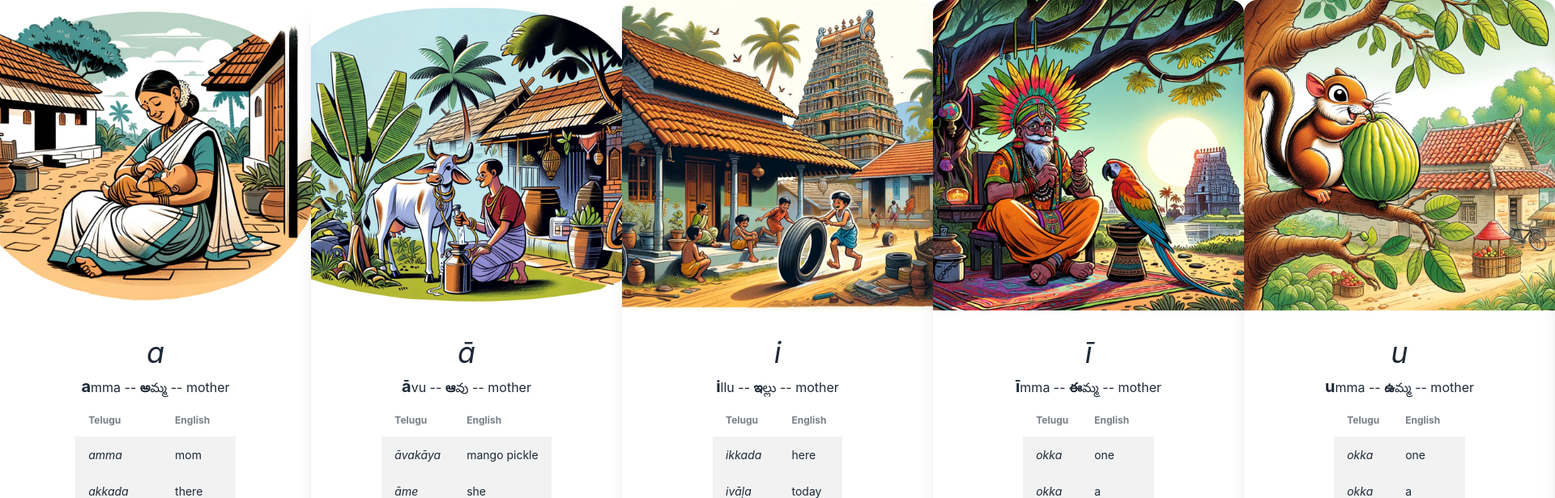
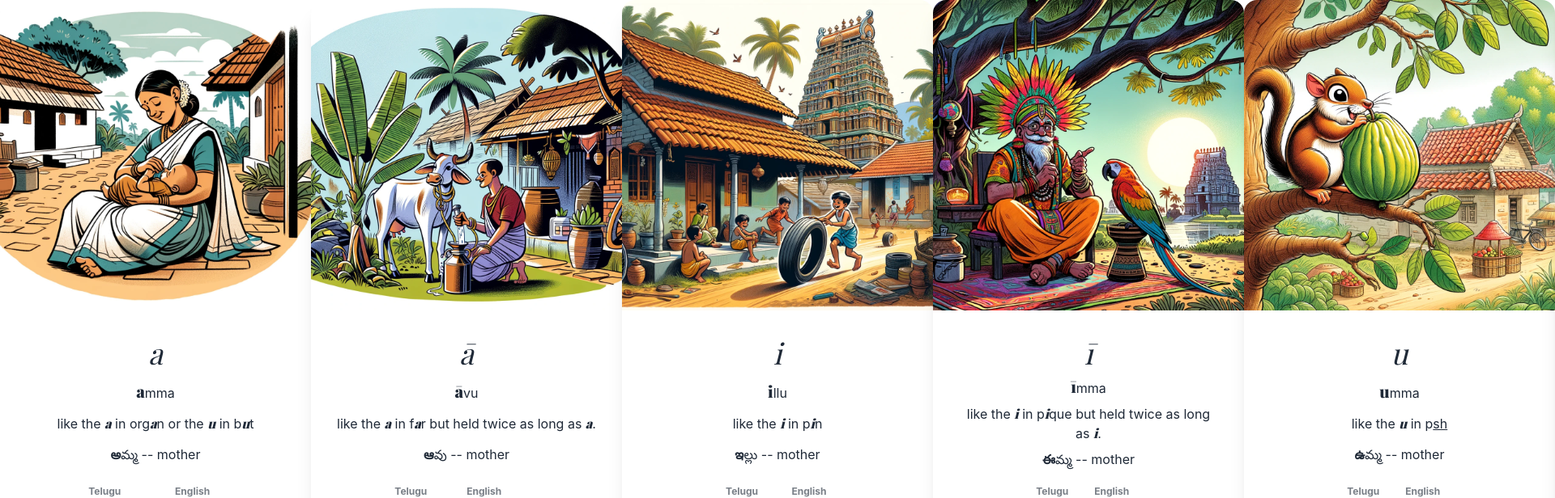
Before and after one commit to kesava/telugulingo, a React (Create React App) app: page / in a window 1280 px wide. Shown: the top 616 px of the page at 81% size, 1920 px wide, since content can reach past the window. Built offline with nearby package versions, Linux system fonts and the light colour scheme.

Commit message:
added pronunciation

```diff
--- a/src/components/card.jsx
+++ b/src/components/card.jsx
@@ -4,7 +4,9 @@ export default function Card({character}) {
             <figure><img src={character.image} alt={character.iast.sound}/></figure>
             <div className="card-body items-center text-center">
                 <p className="sound text-4xl italic">{character.iast.sound}</p>
-                <p>{character.iast.beginning}<b className="text-xl">{character.iast.sound}</b>{character.iast.end} -- {character.telugu.beginning}<b>{character.telugu.sound}</b>{character.telugu.end} -- {character.meaning}</p>
+                <p className="pronunciation">{character.iast.beginning}<b className="text-xl">{character.iast.sound}</b>{character.iast.end}</p>
+                <p className="pronunciation" dangerouslySetInnerHTML={{__html: character.pronunciation}}></p>
+                <p>{character.telugu.beginning}<b>{character.telugu.sound}</b>{character.telugu.end} -- {character.meaning}</p>
 
                 <div className="overflow-x-auto">
                     <table className="table">
--- a/src/data/lesson1.js
+++ b/src/data/lesson1.js
@@ -47,7 +47,8 @@ export const varnamala = {
             },
             "image": "./images/lesson1/a.WEBP",
             "sound": "./sounds/lesson1/a.mp3",
-            "meaning": "mother"
+            "meaning": "mother",
+            "pronunciation": "like the <i>a</i> in org<i>a</i>n or the <i>u</i> in b<i>u</i>t",
         }, {
             "id": 2,
             "iast": {
@@ -95,7 +96,9 @@ export const varnamala = {
             "image": "./images/lesson1/aa.WEBP",
             "sound": "./sounds/lesson1/aa.mp3",
             "meaning": "mother",
-            "notes": ""
+            "notes": "",
+            "pronunciation": "like the <i>a</i> in f<i>a</i>r but held twice as long as <i>a</i>."
+
         }, {
             "id": 3,
             "iast": {
@@ -143,7 +146,8 @@ export const varnamala = {
             "image": "./images/lesson1/i.WEBP",
             "sound": "./sounds/lesson1/i.mp3",
             "meaning": "mother",
-            "notes": ""
+            "notes": "",
+            "pronunciation": "like the <i>i</i> in p<i>i</i>n"
         }, {
             "id": 4,
             "iast": {
@@ -191,7 +195,8 @@ export const varnamala = {
             "image": "./images/lesson1/ee.WEBP",
             "sound": "./sounds/lesson1/ee.mp3",
             "meaning": "mother",
-            "notes": ""
+            "notes": "",
+            "pronunciation": "like the <i>i</i> in p<i>i</i>que but held twice as long as <i>i</i>."
         }, {
             "id": 5,
             "iast": {
@@ -239,7 +244,8 @@ export const varnamala = {
             "image": "./images/lesson1/u.WEBP",
             "sound": "./sounds/lesson1/u.mp3",
             "meaning": "mother",
-            "notes": ""
+            "notes": "",
+            "pronunciation": "like the <i>u</i> in p<u>sh"
         }, {
             "id": 6,
             "iast": {
@@ -287,7 +293,8 @@ export const varnamala = {
             "image": "./images/lesson1/oo.WEBP",
             "sound": "./sounds/lesson1/oo.mp3",
             "meaning": "mother",
-            "notes": ""
+            "notes": "",
+            "pronunciation": "like the <i>u</i> in r<i>u</i>le but held twice as long as <i>u</i>"
         }, {
             "id": 7,
             "iast": {
@@ -335,7 +342,8 @@ export const varnamala = {
             "image": "./images/lesson1/ru.WEBP",
             "sound": "./sounds/lesson1/ru.mp3",
             "meaning": "mother",
-            "notes": ""
+            "notes": "",
+            "pronunciation": "like the <i>ri</i> in <i>Ri</i>ta"
         }, {
             "id": 8,
             "iast": {
@@ -383,7 +391,8 @@ export const varnamala = {
             "image": "./images/lesson1/roo.WEBP",
             "sound": "./sounds/lesson1/roo.mp3",
             "meaning": "mother",
-            "notes": ""
+            "notes": "",
+            "pronunciation": "like the <i>ri</i> in <i>Ri</i>ta but held twice as long as <i>ri</i>"
         }, {
             "id": 9,
             "iast": {
@@ -431,7 +440,8 @@ export const varnamala = {
             "image": "./images/lesson1/lu.WEBP",
             "sound": "./sounds/lesson1/lu.mp3",
             "meaning": "mother",
-            "notes": ""
+            "notes": "",
+            "pronunciation": "like <i>lree</i>"
         }, {
             "id": 10,
             "iast": {
@@ -479,7 +489,8 @@ export const varnamala = {
             "image": "./images/lesson1/loo.WEBP",
             "sound": "./sounds/lesson1/loo.mp3",
             "meaning": "mother",
-            "notes": ""
+            "notes": "",
+            "pronunciation": "like <i>lree</i> but held twice as long as <i>lree</i>"
         }, {
             "id": 11,
             "iast": {
@@ -527,11 +538,60 @@ export const varnamala = {
             "image": "./images/lesson1/e.WEBP",
             "sound": "./sounds/lesson1/e.mp3",
             "meaning": "mother",
-            "notes": ""
+            "notes": "",
+            "pronunciation": "like the <i>e</i> in th<i>e</i>y"
         }, {
             "id": 12,
             "iast": {
                 "beginning": "",
+                "sound": "ē",
+                "end": "mma"
+            },
+            "ipa": {
+                "beginning": "",
+                "sound": "əi",
+                "end": "mma"
+            },
+            "sanskrit": {
+                "beginning": "",
+                "sound": "ऐ",
+                "end": "म्म"
+            },
+            "english": {
+                "beginning": "",
+                "sound": "ye",
+                "end": "mma"
+            },
+            "telugu": {
+                "beginning": "",
+                "sound": "ऐ",
+                "end": "మ్మ",
+                "examples": [
+                    [
+                        "okka", "one"
+                    ],
+                    [
+                        "okka", "a"
+                    ],
+                    [
+                        "okka", "an"
+                    ],
+                    ["okka", "a certain"]
+                ]
+            },
+            "kannada": {
+                "beginning": "",
+                "sound": "ऐ",
+                "end": "ಮ್ಮ"
+            },
+            "image": "./images/lesson1/ye.WEBP",
+            "sound": "./sounds/lesson1/ye.mp3",
+            "meaning": "mother",
+            "notes": ""
+        }, {
+            "id": 13,
+            "iast": {
+                "beginning": "",
                 "sound": "ai",
                 "end": "mma"
             },
@@ -542,42 +602,43 @@ export const varnamala = {
             },
             "sanskrit": {
                 "beginning": "",
+                "sound": "ऐ", // not existant in sanskit
+                "end": "म्म"
+            },
+            "english": {
+                "beginning": "",
+                "sound": "ye",
+                "end": "mma"
+            },
+            "telugu": {
+                "beginning": "",
+                "sound": "ye",
+                "end": "మ్మ",
+                "examples": [
+                    [
+                        "okka", "one"
+                    ],
+                    [
+                        "okka", "a"
+                    ],
+                    [
+                        "okka", "an"
+                    ],
+                    ["okka", "a certain"]
+                ]
+            },
+            "kannada": {
+                "beginning": "",
                 "sound": "ऐ",
-                "end": "म्म"
-            },
-            "english": {
-                "beginning": "",
-                "sound": "ai",
-                "end": "mma"
-            },
-            "telugu": {
-                "beginning": "",
-                "sound": "ऐ",
-                "end": "మ్మ",
-                "examples": [
-                    [
-                        "okka", "one"
-                    ],
-                    [
-                        "okka", "a"
-                    ],
-                    [
-                        "okka", "an"
-                    ],
-                    ["okka", "a certain"]
-                ]
-            },
-            "kannada": {
-                "beginning": "",
-                "sound": "ऐ",
-                "end": "ಮ್ಮ"
-            },
-            "image": "./images/lesson1/ai.WEBP",
-            "sound": "./sounds/lesson1/ai.mp3",
-            "meaning": "mother",
-            "notes": ""
-        }, {
-            "id": 13,
+                "end": "ಮ್ಮ"
+            },
+            "image": "./images/lesson1/ye.WEBP",
+            "sound": "./sounds/lesson1/ye.mp3",
+            "meaning": "mother",
+            "notes": "",
+            "pronunciation": "like the <i>e</i> in th<i>e</i>re, but held twice as long as <i>e</i>"
+        }, {
+            "id": 14,
             "iast": {
                 "beginning": "",
                 "sound": "o",
@@ -623,9 +684,59 @@ export const varnamala = {
             "image": "./images/lesson1/o.WEBP",
             "sound": "./sounds/lesson1/o.mp3",
             "meaning": "mother",
-            "notes": ""
-        }, {
-            "id": 14,
+            "notes": "",
+            "pronunciation": "like the <i>o</i> in g<i>o</i>"
+        }, {
+            "id": 15,
+            "iast": {
+                "beginning": "",
+                "sound": "ō",
+                "end": "mma"
+            },
+            "ipa": {
+                "beginning": "",
+                "sound": "əi",
+                "end": "mma"
+            },
+            "sanskrit": {
+                "beginning": "",
+                "sound": "ऐ", // not existant in sanskit
+                "end": "म्म"
+            },
+            "english": {
+                "beginning": "",
+                "sound": "o",
+                "end": "mma"
+            },
+            "telugu": {
+                "beginning": "",
+                "sound": "ऐ",
+                "end": "మ్మ",
+                "examples": [
+                    [
+                        "okka", "one"
+                    ],
+                    [
+                        "okka", "a"
+                    ],
+                    [
+                        "okka", "an"
+                    ],
+                    ["okka", "a certain"]
+                ]
+            },
+            "kannada": {
+                "beginning": "",
+                "sound": "ऐ",
+                "end": "ಮ್ಮ"
+            },
+            "image": "./images/lesson1/ye.WEBP",
+            "sound": "./sounds/lesson1/ye.mp3",
+            "meaning": "mother",
+            "notes": "",
+            "pronunciation": "like the <i>o</i> in p<i>e</i>pe, but held twice as long as <i>o</i>"
+        }, {
+            "id": 16,
             "iast": {
                 "beginning": "",
                 "sound": "au",
@@ -671,7 +782,8 @@ export const varnamala = {
             "image": "./images/lesson1/au.WEBP",
             "sound": "./sounds/lesson1/au.mp3",
             "meaning": "mother",
-            "notes": ""
+            "notes": "",
+            "pronunciation": "like the <i>ou</i> in <i>ou</i>t"
         }
     ],
     "consonants": [
--- a/src/index.css
+++ b/src/index.css
@@ -18,6 +18,11 @@ code {
     monospace;
 }
 
-sound {
+.sound {
     font-family: 'Playfair Display', serif;
 }
+
+.pronunciation i, b {
+        font-family: 'Playfair Display', serif;
+        font-weight: 900;
+    }
```
